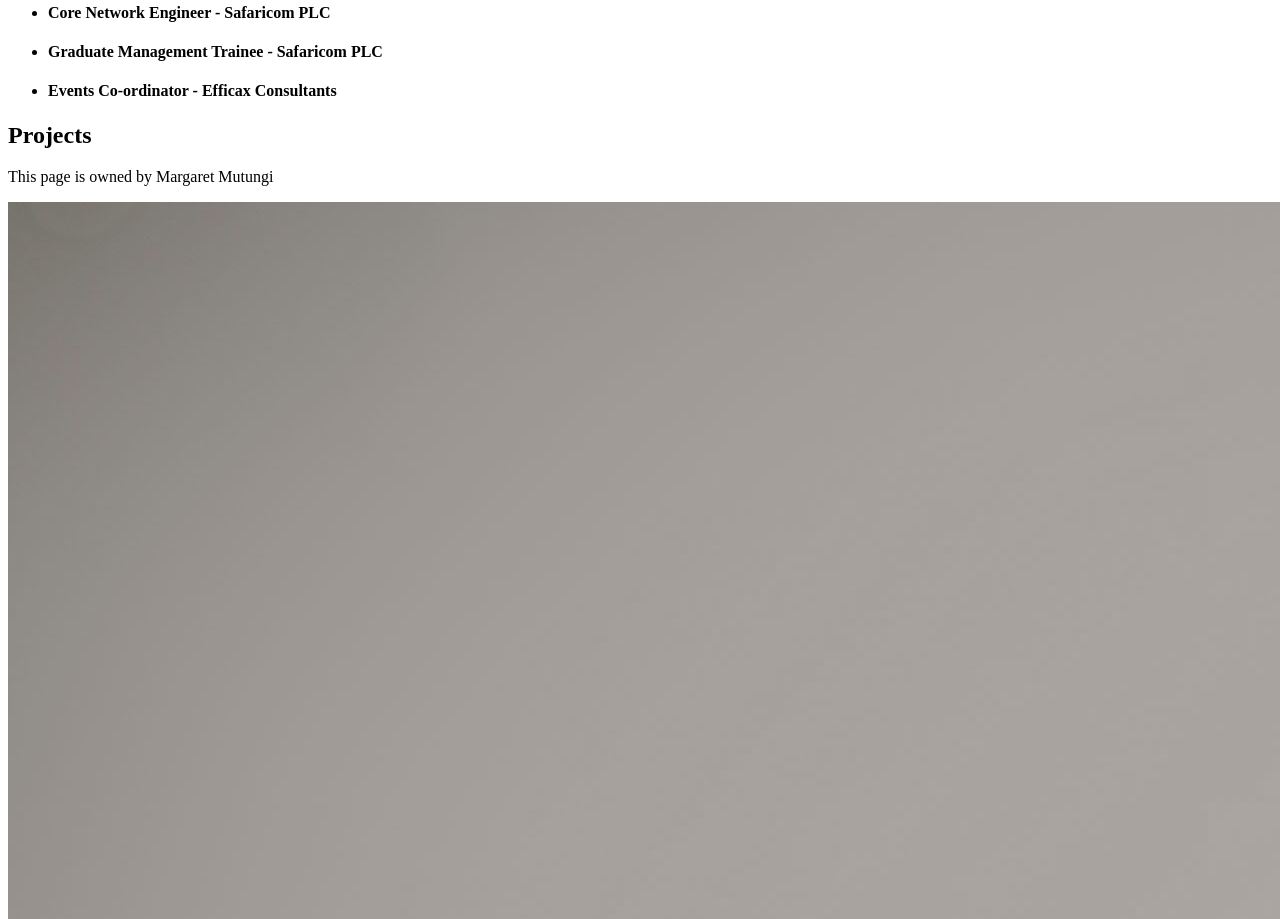
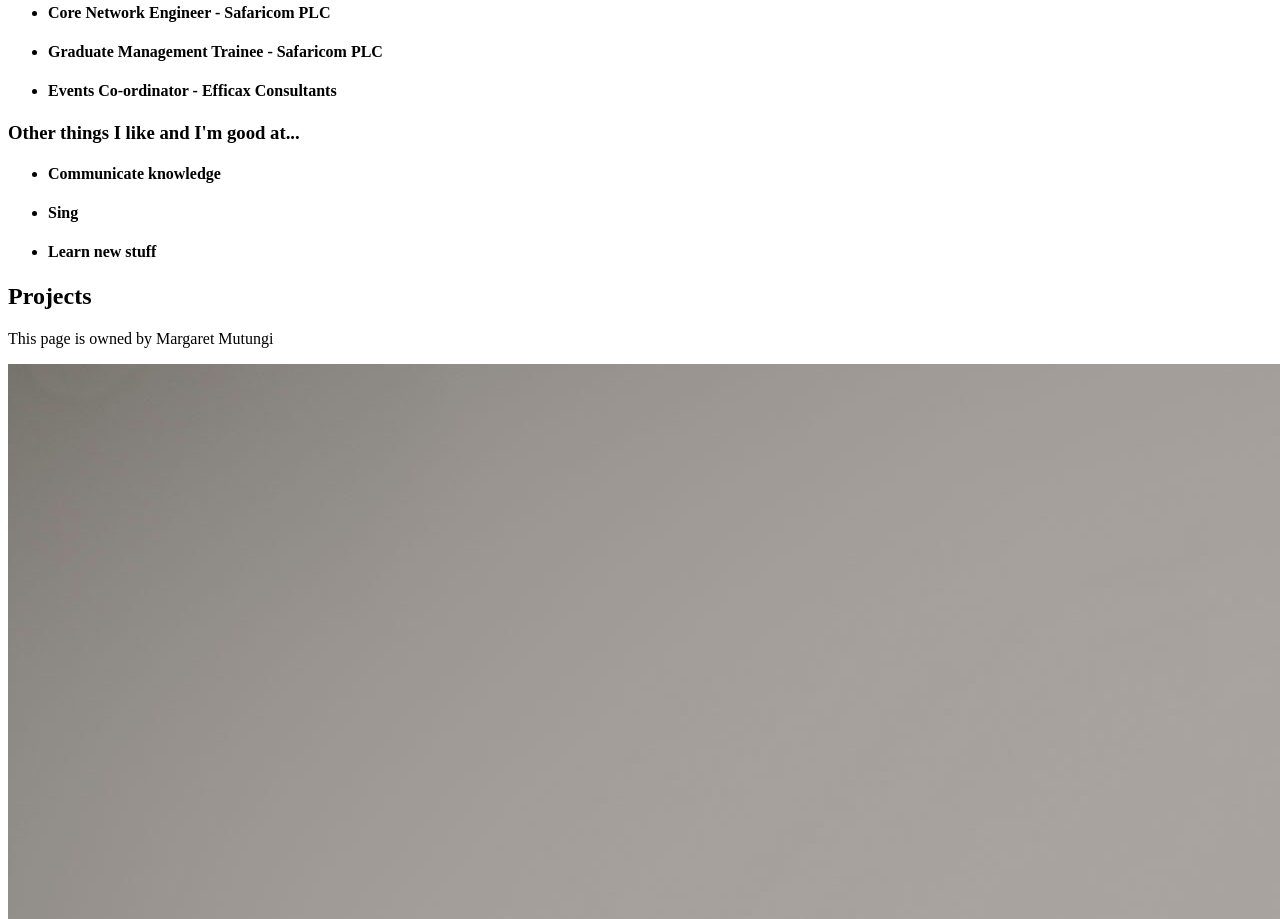
Before and after one commit to mopiata/portfolio, a plain HTML site: page index.html in a window 1280 px wide. Shown: the part 4240-5159 px from the top of the page. Drawn offline with Linux system fonts and the light colour scheme.

Commit message:
added list of hobbies

```diff
--- a/index.html
+++ b/index.html
@@ -42,6 +42,18 @@
             <h4>Events Co-ordinator - Efficax Consultants</h4>
           </li>
         </ul>
+        <h3>Other things I like and I'm good at...</h3>
+        <ul>
+          <li>
+            <h4>Communicate knowledge</h4>
+          </li>
+          <li>
+            <h4>Sing</h4>
+          </li>
+          <li>
+            <h4>Learn new stuff</h4>
+          </li>
+        </ul>
         <h2>Projects</h2>
       </div>
       <div class="footer">
```
